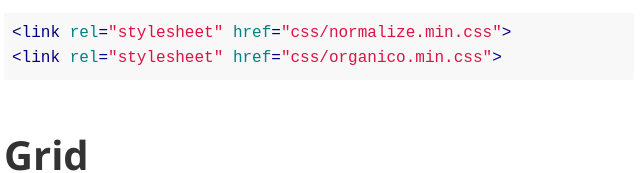
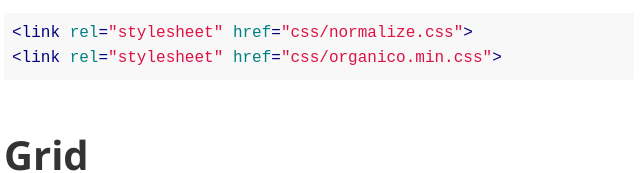
Before and after one commit to estevanmaito/organico, a website: page docs/index.html in a window 1280 px wide. Shown: the part 1486-1659 px from the top of the page, 156-796 px from the left. Drawn offline with nearby package versions, Linux system fonts and the light colour scheme.

Commit message:
remove normalize min

```diff
--- a/docs/index.html
+++ b/docs/index.html
@@ -81,7 +81,7 @@
             <li>Adicione a pasta <code>css</code> ao seu projeto.</li>
             <li>Adicione o código abaixo ao <code>head</code> do seu html.</li>
           </ol>
-          <pre><code class="html">&lt;link rel=&quot;stylesheet&quot; href=&quot;css/normalize.min.css&quot;&gt;
+          <pre><code class="html">&lt;link rel=&quot;stylesheet&quot; href=&quot;css/normalize.css&quot;&gt;
 &lt;link rel=&quot;stylesheet&quot; href=&quot;css/organico.min.css&quot;&gt;</code></pre>
         </div>
       </div>
```
